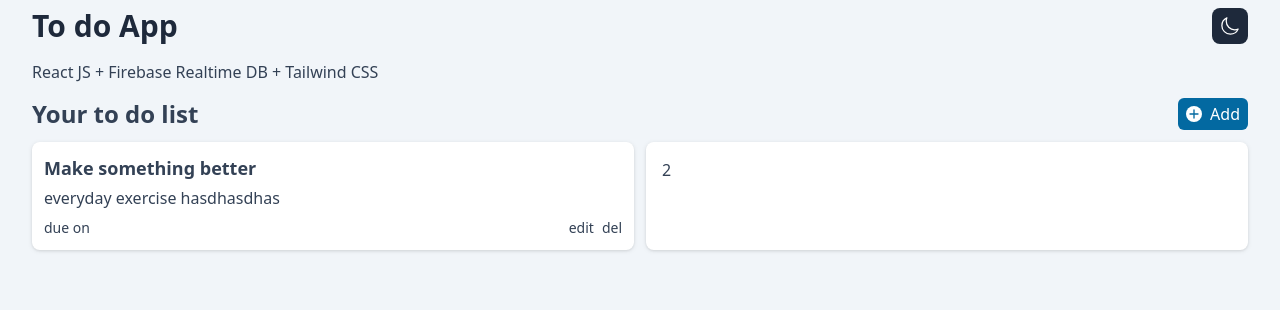
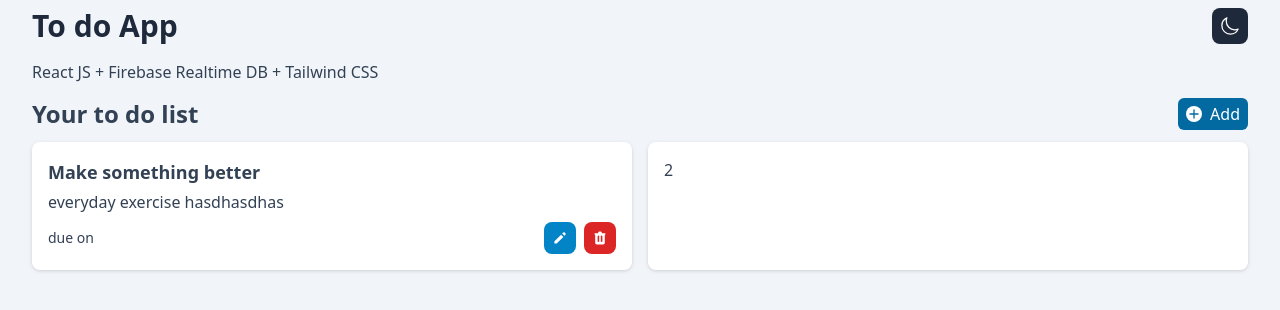
Before and after one commit to movsic08/CRUD-ReactJS-TailwindCSS-, a React (Vite) app: page / in a window 1280 px wide. Shown: the top 310 px of the page. Built offline with nearby package versions, Linux system fonts and the light colour scheme.

Commit message:
added skeleton in todo items

```diff
--- a/src/App.jsx
+++ b/src/App.jsx
@@ -1,7 +1,8 @@
 // import './App.css';
 import "./index.css";
-import React, { useState } from 'react';
+import React, { useState, useEffect} from 'react';
 import { Navbar, ToDoItem, AddTaskModal } from './components';
+import {ToDoItemSkeleton } from './components/skeletons';
 
 
 function App() {
@@ -10,6 +11,14 @@ function App() {
 
   const openModal = () => setAddModalOpen(true);
   const closeModal = () => setAddModalOpen(false);
+  const [isLoading, setIsLoading] = useState(true);
+
+  useEffect(() => {
+    setTimeout(() => {
+      setIsLoading(false)
+    }, 1200);
+  });
+
 
   return (
     <div className=" bg-slate-100 font-poppinsw-screen h-screen  text-slate-800">
@@ -23,9 +32,9 @@ function App() {
               <path d="M12 6v6m0 0v6m0-6h6m-6 0H6"></path>
             </svg>Add</button>
         </div>
-
+        {isLoading && <ToDoItemSkeleton /> }
         <AddTaskModal isOpen={isAddModalOpen}  isCloseModal={closeModal}/>
-        <ToDoItem />
+        {!isLoading && <ToDoItem />}
       </div>
     </div>
   );
--- a/src/components/ToDoItem.jsx
+++ b/src/components/ToDoItem.jsx
@@ -1,8 +1,8 @@
 
 export default function ToDoItem() {
   return (
-    <div className=" grid grid-flow-row mt-2 grid-cols-2 gap-3">
-      <div className="p-3 drop-shadow bg-white text-slate-700 rounded-lg  col-span-2 lg:col-span-1  ">
+    <div className=" grid grid-flow-row mt-2 grid-cols-2 gap-4">
+      <div className="p-4 drop-shadow bg-white text-slate-700 rounded-lg  col-span-2 lg:col-span-1  ">
         <h1 className="  font-semibold text-lg">
           Make something better
         </h1>
@@ -12,8 +12,16 @@ export default function ToDoItem() {
         <div className="flex text-sm justify-between w-full items-center mt-2">
           <p>due on </p>
           <div className="flex gap-2">
-            <button>edit</button>
-            <button>del</button>
+            <button className=" p-2 rounded-lg bg-sky-600 text-white">
+              <svg className="h-4 w-4" fill="currentColor" viewBox="0 0 24 24" xmlns="http://www.w3.org/2000/svg">
+                <path d="M16.303 4.303a2.4 2.4 0 1 1 3.394 3.394l-.952.951-3.393-3.393.951-.952Zm-2.648 2.649L3.6 17.006V20.4h3.394L17.05 10.345l-3.396-3.393Z"></path>
+              </svg>
+            </button>
+            <button className=" p-2 rounded-lg bg-red-600 text-white">
+              <svg className="h-4 w-4" fill="currentColor" viewBox="0 0 24 24" xmlns="http://www.w3.org/2000/svg">
+                <path fill-rule="evenodd" d="M10.8 2.4a1.2 1.2 0 0 0-1.073.664L8.858 4.8H4.8a1.2 1.2 0 0 0 0 2.4v12a2.4 2.4 0 0 0 2.4 2.4h9.6a2.4 2.4 0 0 0 2.4-2.4v-12a1.2 1.2 0 1 0 0-2.4h-4.058l-.87-1.736A1.2 1.2 0 0 0 13.2 2.4h-2.4ZM8.4 9.6a1.2 1.2 0 0 1 2.4 0v7.2a1.2 1.2 0 1 1-2.4 0V9.6Zm6-1.2a1.2 1.2 0 0 0-1.2 1.2v7.2a1.2 1.2 0 1 0 2.4 0V9.6a1.2 1.2 0 0 0-1.2-1.2Z" clip-rule="evenodd"></path>
+              </svg>
+            </button>
           </div>
         </div>
       </div>
--- a/src/components/index.js
+++ b/src/components/index.js
@@ -2,6 +2,7 @@
 export { default as Navbar } from './Navbar';
 export { default as ToDoItem } from './ToDoItem';
 export { default as AddTaskModal } from './AddTaskModal';
+
 // export { default as Footer } from './Footer';
 // export { default as OtherComponent } from './OtherComponent';
 // Add more exports for additional components
--- /dev/null
+++ b/src/components/skeletons/ToDoItemSkeleton.jsx
@@ -0,0 +1,67 @@
+
+export default function ToDoItemSkeleton() {
+  return (
+    <div className=" grid grid-flow-row mt-2 grid-cols-2 gap-4">
+      <div className="p-4 drop-shadow bg-white animate-pulse text-slate-700 rounded-lg  col-span-2 lg:col-span-1  ">
+        <div className="  w-full h-6 rounded-lg bg-slate-300">
+        </div>
+        <div className=" mt-2  w-full h-4 rounded-lg bg-slate-300">
+        </div>
+        <div className=" mt-2  w-full h-4 rounded-lg bg-slate-300">
+        </div>
+        <div className="flex  justify-between w-full items-center mt-2">
+          <div className=" w-20 h-6  rounded-lg bg-slate-300"></div>
+          <div className="flex gap-2">
+            <button className=" w-10 h-6  rounded-lg bg-slate-300"></button>
+            <button className=" w-10 h-6  rounded-lg bg-slate-300"></button>
+          </div>
+        </div>
+      </div>
+      <div className="p-4 drop-shadow bg-white animate-pulse text-slate-700 rounded-lg  col-span-2 lg:col-span-1  ">
+        <div className="  w-full h-6 rounded-lg bg-slate-300">
+        </div>
+        <div className=" mt-2  w-full h-4 rounded-lg bg-slate-300">
+        </div>
+        <div className=" mt-2  w-full h-4 rounded-lg bg-slate-300">
+        </div>
+        <div className="flex  justify-between w-full items-center mt-2">
+          <div className=" w-20 h-6  rounded-lg bg-slate-300"></div>
+          <div className="flex gap-2">
+            <button className=" w-10 h-6  rounded-lg bg-slate-300"></button>
+            <button className=" w-10 h-6  rounded-lg bg-slate-300"></button>
+          </div>
+        </div>
+      </div>
+      <div className="p-4 drop-shadow bg-white animate-pulse text-slate-700 rounded-lg  col-span-2 lg:col-span-1  ">
+        <div className="  w-full h-6 rounded-lg bg-slate-300">
+        </div>
+        <div className=" mt-2  w-full h-4 rounded-lg bg-slate-300">
+        </div>
+        <div className=" mt-2  w-full h-4 rounded-lg bg-slate-300">
+        </div>
+        <div className="flex  justify-between w-full items-center mt-2">
+          <div className=" w-20 h-6  rounded-lg bg-slate-300"></div>
+          <div className="flex gap-2">
+            <button className=" w-10 h-6  rounded-lg bg-slate-300"></button>
+            <button className=" w-10 h-6  rounded-lg bg-slate-300"></button>
+          </div>
+        </div>
+      </div>
+      <div className="p-4 drop-shadow bg-white animate-pulse text-slate-700 rounded-lg  col-span-2 lg:col-span-1  ">
+        <div className="  w-full h-6 rounded-lg bg-slate-300">
+        </div>
+        <div className=" mt-2  w-full h-4 rounded-lg bg-slate-300">
+        </div>
+        <div className=" mt-2  w-full h-4 rounded-lg bg-slate-300">
+        </div>
+        <div className="flex  justify-between w-full items-center mt-2">
+          <div className=" w-20 h-6  rounded-lg bg-slate-300"></div>
+          <div className="flex gap-2">
+            <button className=" w-10 h-6  rounded-lg bg-slate-300"></button>
+            <button className=" w-10 h-6  rounded-lg bg-slate-300"></button>
+          </div>
+        </div>
+      </div>
+    </div>
+  )
+}
--- /dev/null
+++ b/src/components/skeletons/index.js
@@ -0,0 +1 @@
+export { default as ToDoItemSkeleton } from './ToDoItemSkeleton';
```
